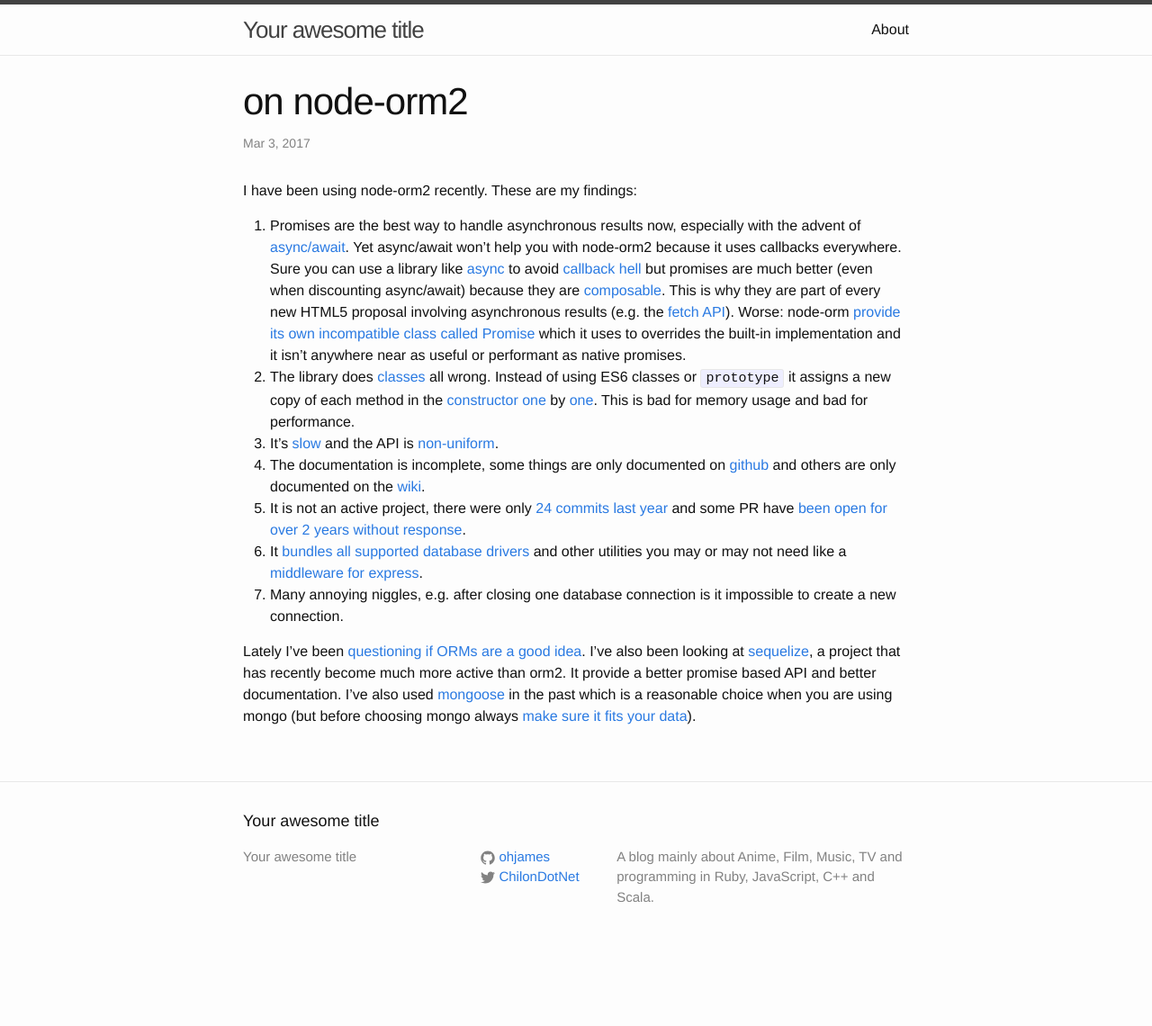
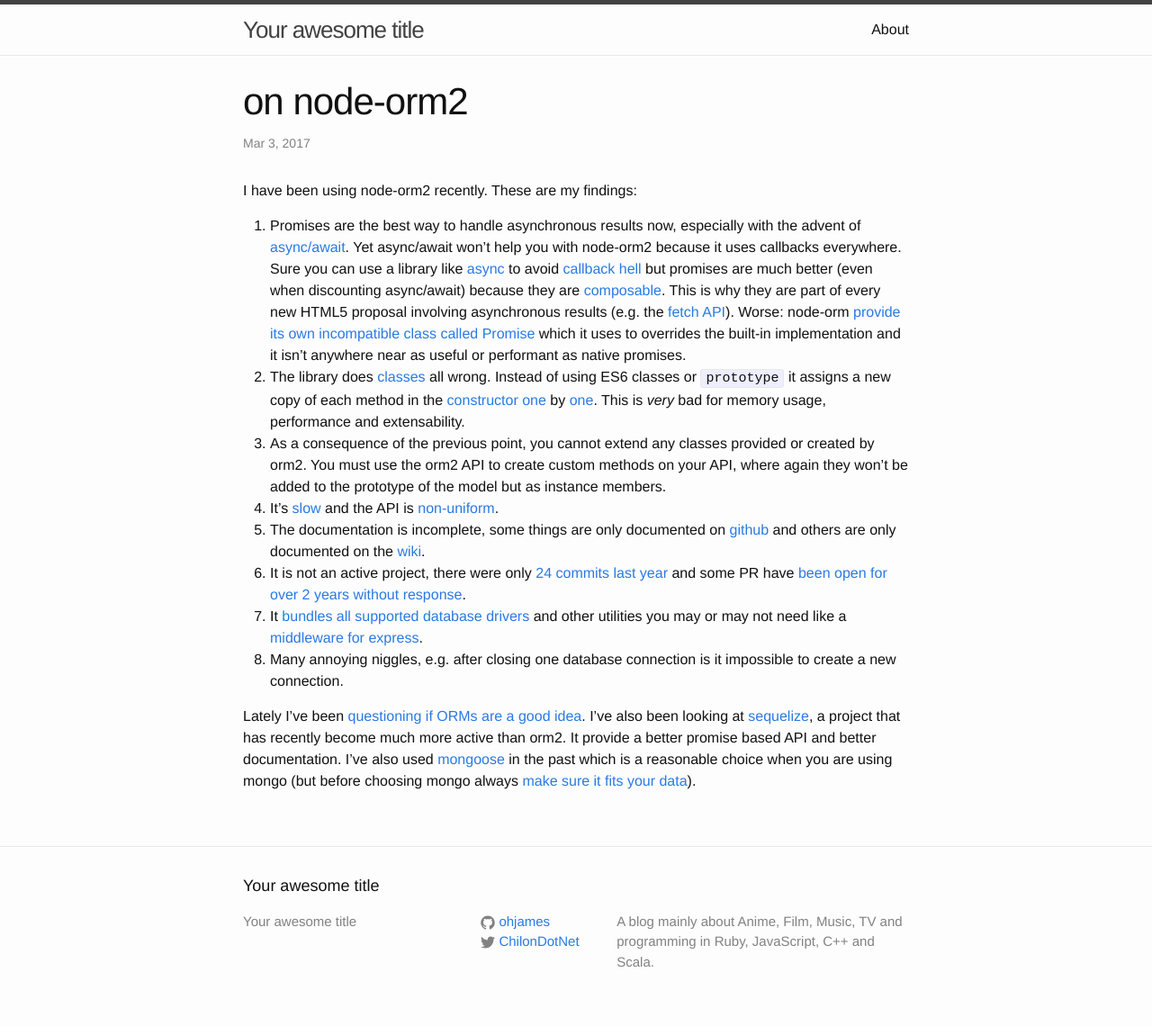
Before and after one commit to insidewhy/ohjames.github.io, a Jekyll site: the page built from _posts/2017-03-03-on-node-orm2.md, in a window 1280 px wide. Shown: the whole page at 90% size. Built offline with Jekyll 4.4.1, drawn with Linux system fonts in a browser that asks for light colours; before the commit the page ends 1068 px from its top, so only the background shows below that.

Commit message:
more on orm2 incorrect use of classes

```diff
--- a/_posts/2017-03-03-on-node-orm2.md
+++ b/_posts/2017-03-03-on-node-orm2.md
@@ -8,7 +8,8 @@ categories: node javascript
 I have been using node-orm2 recently. These are my findings:
 
 1. Promises are the best way to handle asynchronous results now, especially with the advent of [async/await](https://blog.risingstack.com/async-await-node-js-7-nightly/). Yet async/await won't help you with node-orm2 because it uses callbacks everywhere. Sure you can use a library like [async](https://github.com/caolan/async) to avoid [callback hell](http://callbackhell.com/) but promises are much better (even when discounting async/await) because they are [composable](https://gist.github.com/domenic/3889970). This is why they are part of every new HTML5 proposal involving asynchronous results (e.g. the [fetch API](https://developer.mozilla.org/en/docs/Web/API/Fetch_API)). Worse: node-orm [provide its own incompatible class called Promise](https://github.com/dresende/node-orm2/blob/v3.2.3/lib/Promise.js) which it uses to overrides the built-in implementation and it isn't anywhere near as useful or performant as native promises.
-1. The library does [classes](https://developer.mozilla.org/en/docs/Web/JavaScript/Reference/Classes) all wrong. Instead of using ES6 classes or `prototype` it assigns a new copy of each method in the [constructor](https://github.com/dresende/node-orm2/blob/v3.2.3/lib/Model.js#L205) [one](https://github.com/dresende/node-orm2/blob/v3.2.3/lib/Model.js#L223) by [one](https://github.com/dresende/node-orm2/blob/v3.2.3/lib/Model.js#L251). This is bad for memory usage and bad for performance.
+1. The library does [classes](https://developer.mozilla.org/en/docs/Web/JavaScript/Reference/Classes) all wrong. Instead of using ES6 classes or `prototype` it assigns a new copy of each method in the [constructor](https://github.com/dresende/node-orm2/blob/v3.2.3/lib/Model.js#L205) [one](https://github.com/dresende/node-orm2/blob/v3.2.3/lib/Model.js#L223) by [one](https://github.com/dresende/node-orm2/blob/v3.2.3/lib/Model.js#L251). This is *very* bad for memory usage, performance and extensability.
+1. As a consequence of the previous point, you cannot extend any classes provided or created by orm2. You must use the orm2 API to create custom methods on your API, where again they won't be added to the prototype of the model but as instance members.
 1. It's [slow](https://github.com/rafaelkaufmann/q-orm/issues/1#issuecomment-64449143) and the API is [non-uniform](https://github.com/rafaelkaufmann/q-orm/issues/1#issuecomment-64442225).
 1. The documentation is incomplete, some things are only documented on [github](https://github.com/dresende/node-orm2/blob/v3.2.3/Readme.md) and others are only documented on the [wiki](https://github.com/dresende/node-orm2/wiki).
 1. It is not an active project, there were only [24 commits last year](https://github.com/dresende/node-orm2/commits/master) and some PR have [been open for over 2 years without response](https://github.com/dresende/node-orm2/pull/574).
```
